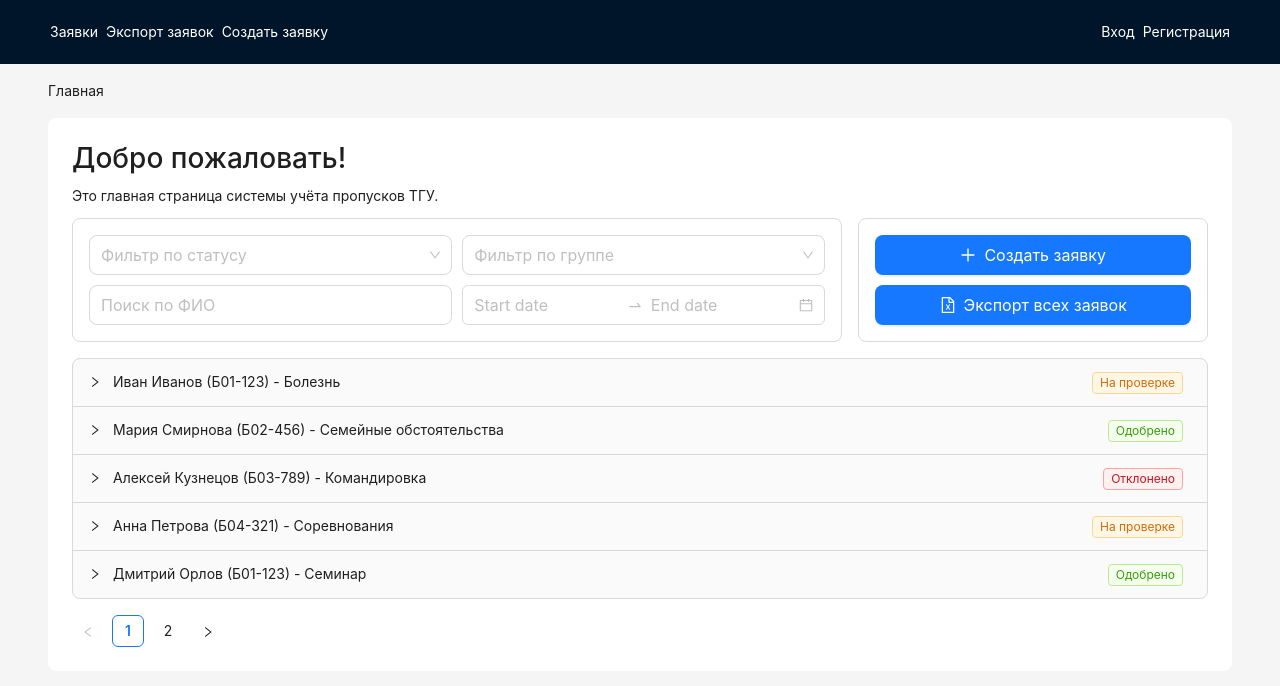
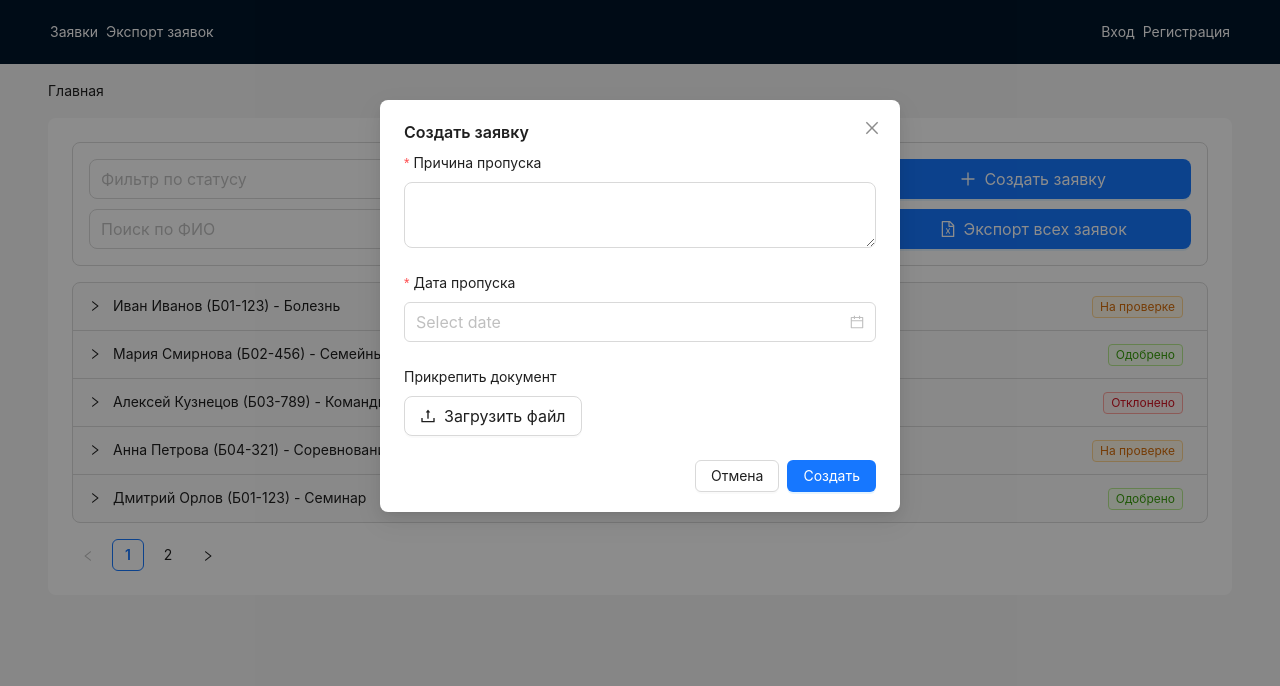
Before and after one commit to vishIGOR/BoTD_Frontend, a React (Vite) app: page / in a window 1280 px wide. Both pictures are taken after a click on the button "Создать заявку". Shown: the top 686 px of the page. Built offline with nearby package versions, Linux system fonts and the light colour scheme.

Commit message:
use form instead of page for creating request

```diff
--- a/src/components/ControlMenu.tsx
+++ b/src/components/ControlMenu.tsx
@@ -1,5 +1,7 @@
 import { Button } from "antd";
 import { FileExcelOutlined, PlusOutlined } from "@ant-design/icons";
+import CreateRequestModal from "./CreateRequestForm";
+import { useState } from "react";
 
 interface ControlMenuProps {
   onExportClick: () => void;
@@ -7,7 +9,10 @@ interface ControlMenuProps {
 }
 
 const ControlMenu = ({ onExportClick, onCreateClick }: ControlMenuProps) => {
+  const [isModalOpen, setIsModalOpen] = useState(false);
+
   return (
+    <>
       <div
         style={{
           flex: 3,
@@ -22,7 +27,10 @@ const ControlMenu = ({ onExportClick, onCreateClick }: ControlMenuProps) => {
         <Button
           type="primary"
           icon={<PlusOutlined />}
-        onClick={onCreateClick}
+          onClick={() => {
+            setIsModalOpen(true);
+            onCreateClick();
+          }}
           size="large"
         >
           Создать заявку
@@ -36,6 +44,11 @@ const ControlMenu = ({ onExportClick, onCreateClick }: ControlMenuProps) => {
           Экспорт всех заявок
         </Button>
       </div>
+      <CreateRequestModal
+        isModalOpen={isModalOpen}
+        setIsModalOpen={setIsModalOpen}
+      />
+    </>
   );
 };
 
--- /dev/null
+++ b/src/components/CreateRequestForm.tsx
@@ -0,0 +1,109 @@
+import { useState } from "react";
+import { Form, Input, Button, DatePicker, Upload, Modal, message } from "antd";
+import { UploadOutlined } from "@ant-design/icons";
+import { createRequest } from "../utils/requests";
+
+interface CreateRequestModalProps {
+  isModalOpen: boolean;
+  setIsModalOpen: (value: boolean) => void;
+}
+
+const CreateRequestModal = ({
+  isModalOpen,
+  setIsModalOpen,
+}: CreateRequestModalProps) => {
+  const [loading, setLoading] = useState(false);
+  const [file, setFile] = useState<File | null>(null);
+  const [form] = Form.useForm();
+
+  const handleOk = async () => {
+    try {
+      setLoading(true);
+      const values = await form.validateFields();
+
+      await createRequest({
+        reason: values.reason,
+        date: values.date.format("YYYY-MM-DD"),
+        status: "На проверке",
+        file: file || undefined,
+      });
+
+      message.success("Заявка успешно создана!");
+      setIsModalOpen(false);
+      form.resetFields();
+      setFile(null);
+    } catch {
+      message.error("Не удалось создать заявку.");
+    } finally {
+      setLoading(false);
+    }
+  };
+
+  const handleCancel = () => {
+    setIsModalOpen(false);
+    form.resetFields();
+    setFile(null);
+  };
+
+  const handleFileChange = (info: any) => {
+    if (info.file.status === "done") {
+      setFile(info.file.originFileObj);
+      message.success(`${info.file.name} загружен.`);
+    } else if (info.file.status === "error") {
+      message.error(`${info.file.name} не удалось загрузить.`);
+    }
+  };
+
+  return (
+    <Modal
+      title="Создать заявку"
+      open={isModalOpen}
+      onOk={handleOk}
+      onCancel={handleCancel}
+      confirmLoading={loading}
+      footer={[
+        <Button key="back" onClick={handleCancel}>
+          Отмена
+        </Button>,
+        <Button
+          key="submit"
+          type="primary"
+          loading={loading}
+          onClick={handleOk}
+        >
+          Создать
+        </Button>,
+      ]}
+    >
+      <Form form={form} layout="vertical">
+        <Form.Item
+          name="reason"
+          label="Причина пропуска"
+          rules={[{ required: true, message: "Введите причину!" }]}
+        >
+          <Input.TextArea size="large" />
+        </Form.Item>
+        <Form.Item
+          name="date"
+          label="Дата пропуска"
+          rules={[{ required: true, message: "Выберите дату!" }]}
+        >
+          <DatePicker size="large" style={{ width: "100%" }} />
+        </Form.Item>
+        <Form.Item label="Прикрепить документ" name="document">
+          <Upload
+            beforeUpload={() => false}
+            onChange={handleFileChange}
+            maxCount={1}
+          >
+            <Button icon={<UploadOutlined />} size="large">
+              Загрузить файл
+            </Button>
+          </Upload>
+        </Form.Item>
+      </Form>
+    </Modal>
+  );
+};
+
+export default CreateRequestModal;
--- a/src/pages/CreateRequestPage.tsx
+++ /dev/null
@@ -1,65 +0,0 @@
-import { Form, Input, Button, DatePicker, Upload, message } from "antd";
-import { UploadOutlined } from "@ant-design/icons";
-import axios from "axios";
-import { useState } from "react";
-
-const CreateRequestPage = () => {
-  const [loading, setLoading] = useState(false);
-  const [file, setFile] = useState<File | null>(null);
-
-  const onFinish = (values: any) => {
-    setLoading(true);
-
-    const formData = new FormData();
-    formData.append("reason", values.reason);
-    formData.append("date", values.date.format("YYYY-MM-DD"));
-    formData.append("status", "На проверке");
-    if (file) {
-      formData.append("document", file);
-    }
-
-    axios.post("https://api.example.com/requests", formData, {
-      headers: { "Content-Type": "multipart/form-data" },
-    })
-    .then(() => {
-      message.success("Заявка успешно создана!");
-    })
-    .catch(() => {
-      message.error("Не удалось создать заявку.");
-    })
-    .finally(() => {
-      setLoading(false);
-    });
-  };
-
-  const handleFileChange = (info: any) => {
-    if (info.file.status === "done") {
-      setFile(info.file.originFileObj);
-      message.success(`${info.file.name} загружен.`);
-    } else if (info.file.status === "error") {
-      message.error(`${info.file.name} не удалось загрузить.`);
-    }
-  };
-
-  return (
-    <div style={{ maxWidth: 600, margin: "0 auto", padding: 20 }}>
-      <h1>Создать заявку</h1>
-      <Form onFinish={onFinish} layout="vertical">
-        <Form.Item name="reason" label="Причина пропуска" rules={[{ required: true, message: "Введите причину!" }]}>
-          <Input.TextArea />
-        </Form.Item>
-        <Form.Item name="date" label="Дата пропуска" rules={[{ required: true, message: "Выберите дату!" }]}>
-          <DatePicker />
-        </Form.Item>
-        <Form.Item label="Прикрепить документ" name="document">
-          <Upload beforeUpload={() => false} onChange={handleFileChange} maxCount={1}>
-            <Button icon={<UploadOutlined />}>Загрузить файл</Button>
-          </Upload>
-        </Form.Item>
-        <Button type="primary" htmlType="submit" loading={loading}>Создать заявку</Button>
-      </Form>
-    </div>
-  );
-};
-
-export default CreateRequestPage;
--- a/src/pages/Main.tsx
+++ b/src/pages/Main.tsx
@@ -10,7 +10,6 @@ function Main() {
           <>
             <NavbarLinkButton path="/requests">Заявки</NavbarLinkButton>
             <NavbarLinkButton path="/export">Экспорт заявок</NavbarLinkButton>
-            <NavbarLinkButton path="/create-request">Создать заявку</NavbarLinkButton>
           </>
         ),
         rightButtons: (
@@ -24,9 +23,7 @@ function Main() {
         breadcrumbItems: [{ title: "Главная" }],
         children: (
           <>
-            <h1>Добро пожаловать!</h1>
-            <p>Это главная страница системы учёта пропусков ТГУ.</p>
-            <RequestList /> {/* Список заявок */}
+            <RequestList />
           </>
         ),
       }}
--- /dev/null
+++ b/src/utils/requests.ts
@@ -0,0 +1,20 @@
+import axios from "axios";
+
+export const createRequest = async (data: {
+  reason: string;
+  date: string;
+  status: string;
+  file?: File;
+}) => {
+  const formData = new FormData();
+  formData.append("reason", data.reason);
+  formData.append("date", data.date);
+  formData.append("status", data.status);
+  if (data.file) {
+    formData.append("document", data.file);
+  }
+
+  return axios.post("https://api.example.com/requests", formData, {
+    headers: { "Content-Type": "multipart/form-data" },
+  });
+};
```
Lines whose indentation alone changed are shown as unchanged.
